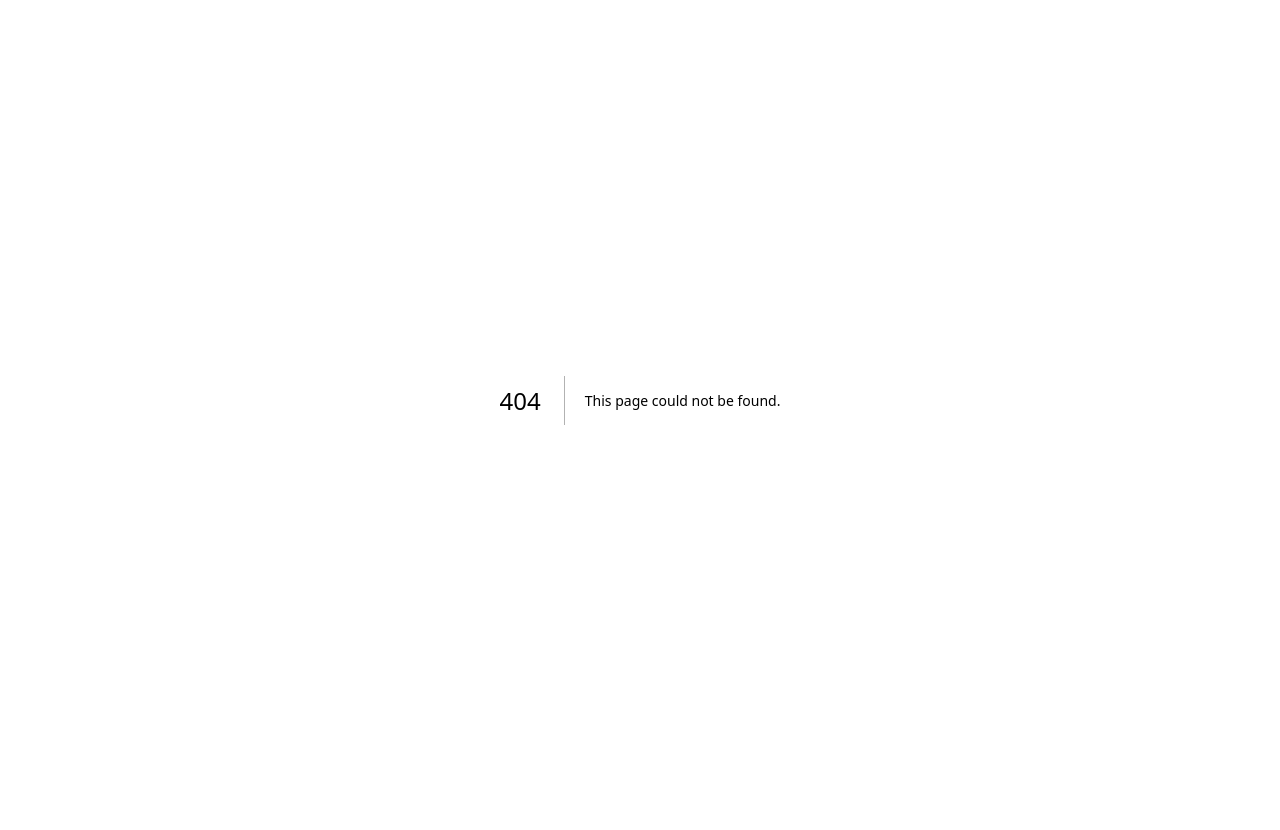
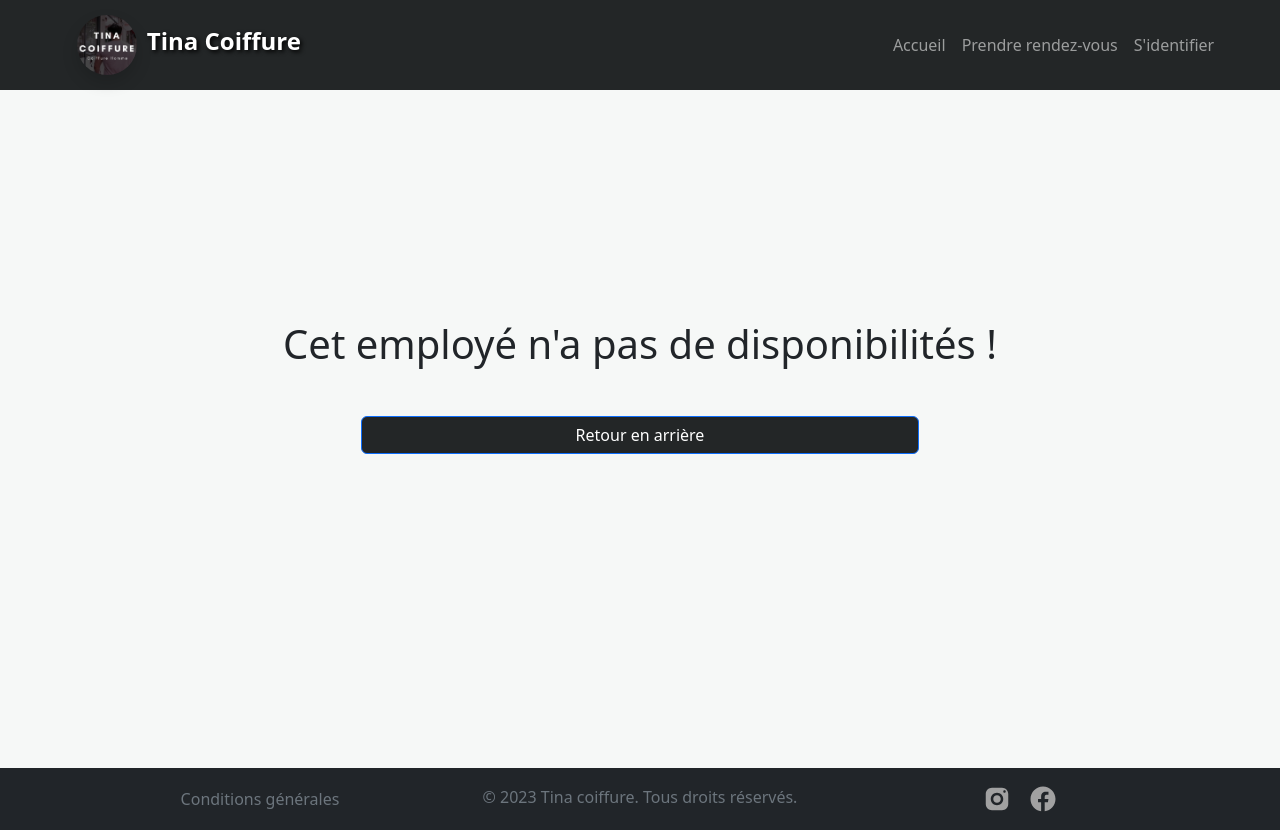
Before and after one commit to DavidPlnmr/tina-frontend, a Next.js app in the folder frontend/tina/: page /components/prise_rendez_vous/pas_rdv in a window 1280 px wide. Before the commit this address had no page. Before the commit the page ends 800 px from the top, so only its background shows below. Built offline with nearby package versions, Linux system fonts and the light colour scheme; no server answers.

Commit message:
retour si pas de rdv

```diff
--- a/frontend/tina/src/pages/components/prise_rendez_vous/calendrier.js
+++ b/frontend/tina/src/pages/components/prise_rendez_vous/calendrier.js
@@ -186,7 +186,7 @@ export default function Calendrier() {
           });
           setEvents(newEvents);
         } catch (error) {
-          console.error(error);
+          router.push("./pas_rdv");
         }
       } else {
         try {
@@ -231,7 +231,7 @@ export default function Calendrier() {
           .filter(Boolean);
           setEvents(newEvents);
         } catch (error) {
-          console.error(error);
+          router.push("./pas_rdv");
         }
     }
   }
--- /dev/null
+++ b/frontend/tina/src/pages/components/prise_rendez_vous/pas_rdv.js
@@ -0,0 +1,54 @@
+import Header from "../header";
+import { useRouter, Router } from "next/router";
+import Head from "next/head";
+import Footer from "../footer";
+
+/**
+ * @namespace 'confirmation_rdv.js'
+ * @description This component display the confirmation of an appointment.
+ * @returns {JSX.Element} A React functional component rendering the confirmation of an appointment.
+ */
+export default function ConfirmationRdv() {
+
+  /**
+   * @constant router
+   * @memberof 'confirmation_rdv.js'
+   * @see {@link 'header.js'.router}
+   */
+  const router = useRouter();
+
+  /**
+   * @function handleClick
+   * @memberof 'confirmation_rdv.js'
+   * @description A function that redirects to the home page.
+   * @returns {void}
+   */
+  const handleClick = () => {
+    router.push("./service_rdv");
+  };
+  return (
+    <>
+      <Head>
+        <title>Tina - Confirmation de rendez-vous</title>
+        <meta name="description" content="Confirmation de rendez-vous" />
+      </Head>
+      <Header />
+      <main>
+      <div className="container py-5 jumbotron" style={{ marginTop: "200px" }}>
+        <h1 className="text-center mb-5">Cet employé n'a pas de disponibilités !</h1>
+        <div className="d-grid gap-3 col-6 mx-auto">
+          <button
+            className="btn btn-primary"
+            type="button"
+            onClick={handleClick}
+            style={{ backgroundColor: "#232627" }}
+          >
+            Retour en arrière
+          </button>
+        </div>
+      </div>
+      </main>
+      <Footer />
+    </>
+  );
+}
```
